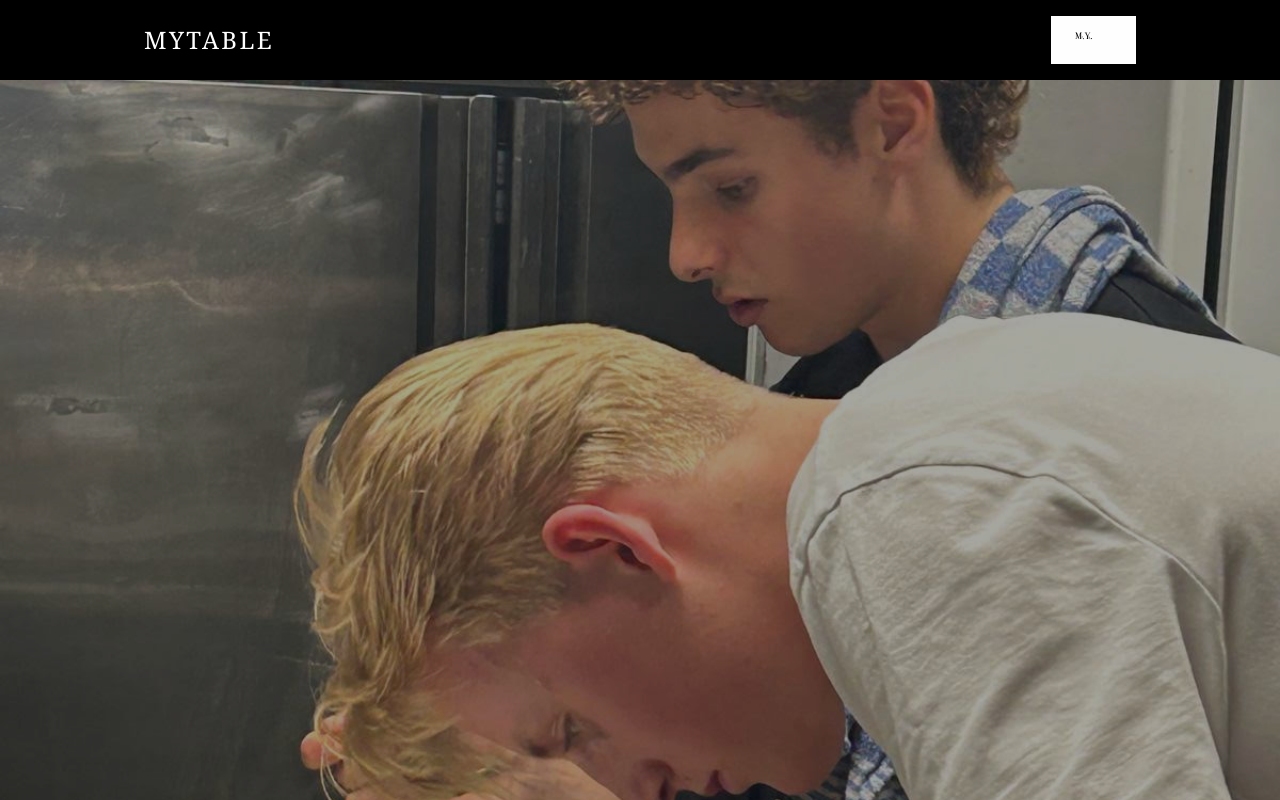
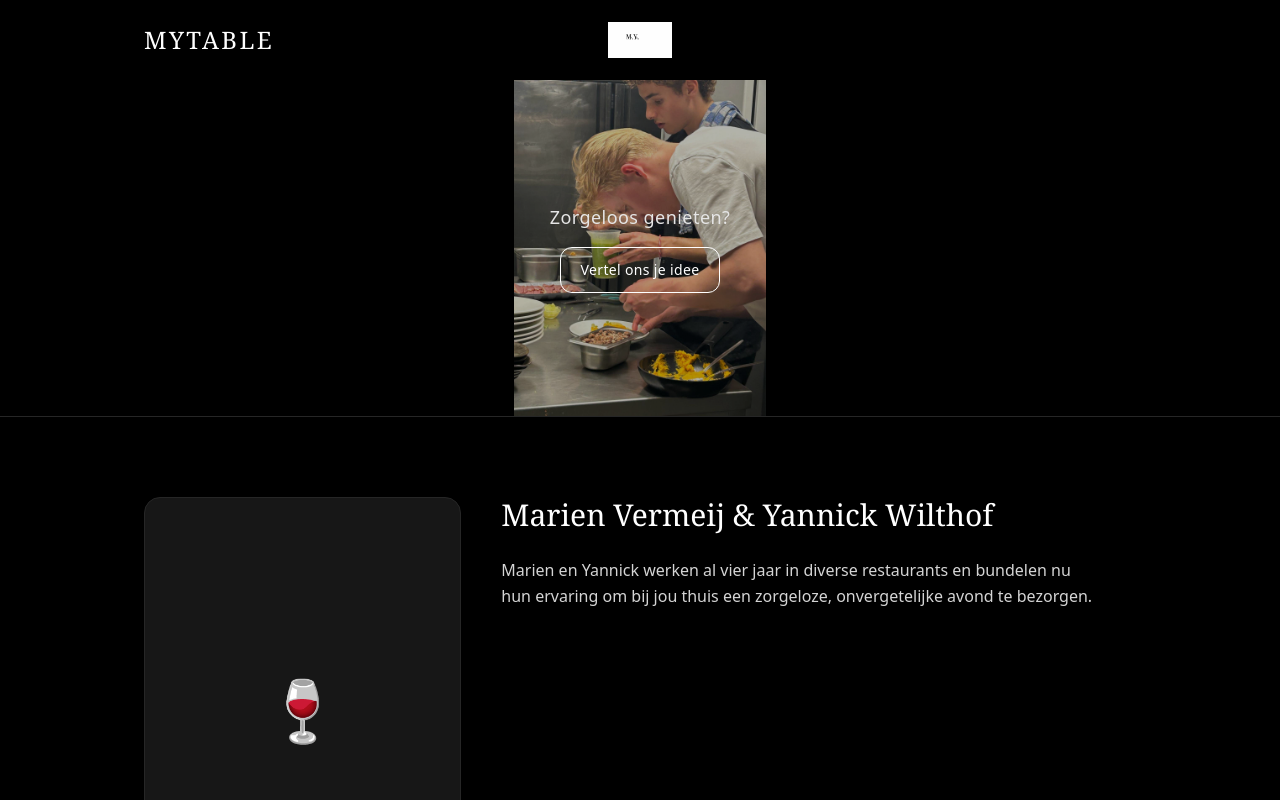
Before and after one commit to marienvermeij/MYtable, a React (Vite) app: page / in a window 1280 px wide. Shown: the top 800 px of the page. Built offline with nearby package versions, Linux system fonts and the light colour scheme.

Commit message:
Update App.jsx

```diff
--- a/src/App.jsx
+++ b/src/App.jsx
@@ -1,43 +1,53 @@
 import React from 'react'
 
-// Foto en logo – zorg dat ze in /public staan
+// ---- Bestandsnamen (in /public, GEEN slash nodig) ----
 const HERO_SRC = 'hero.jpg'
-const LOGO_SRC = 'logo.svg'
+const LOGO_SRC = 'logo.svg' // of 'logo.png' als je PNG gebruikt
 
-// ---- Navigatiebalk (zwart, wit logo rechts) ----
-const Nav = () => (
-  <header className="w-full bg-black text-white py-4">
-    <div className="container-narrow flex items-center justify-between">
-      {/* Links: MYTABLE */}
-      <h1 className="font-display text-2xl tracking-widest">MYTABLE</h1>
-      {/* Rechts: logo (wit SVG) */}
+// ---- Bovenbalk: zwart, MYTABLE links, LOGO gecentreerd ----
+const TopBar = () => (
+  <div className="relative w-full bg-black text-white h-16 md:h-20 flex items-center">
+    {/* Linkerkant: MYTABLE */}
+    <div className="container-narrow w-full">
+      <div className="flex items-center h-16 md:h-20">
+        <span className="font-display text-xl md:text-2xl tracking-widest">MYTABLE</span>
+      </div>
+    </div>
+
+    {/* Gecentreerd logo bovenop (echt midden, onafhankelijk van links/rechts) */}
+    <div className="absolute left-1/2 top-1/2 -translate-x-1/2 -translate-y-1/2 pointer-events-none">
       <img
         src={LOGO_SRC}
         alt="MYTABLE logo"
-        className="h-10 md:h-12 object-contain"
+        className="h-7 md:h-9 object-contain"
+        // Als je logo zwart is en je wilt witte letters: uncomment onderstaande regel
+        // style={{ filter: 'invert(1)' }}
       />
     </div>
-  </header>
+  </div>
 )
 
-// ---- Hero: foto over hele breedte met tekst erop ----
+// ---- Hero: korter, full-width, NIET ingezoomd, tekst erop ----
 const Hero = () => (
-  <section className="relative bg-black text-white">
-    {/* Foto */}
+  <section className="bg-black text-white">
+    <TopBar />
+
+    {/* Kortere hero: ~36–42vh i.p.v. full-height */}
+    <div className="relative w-full h-[36vh] md:h-[42vh] min-h-[260px] flex items-center justify-center overflow-hidden bg-black">
+      {/* Foto: niet croppen -> object-contain */}
       <img
         src={HERO_SRC}
         alt="MYTABLE hero"
-      className="block w-full h-auto"
+        className="max-w-full max-h-full object-contain"
+        style={{ objectPosition: 'center center' }}
       />
 
-    {/* Overlay (donkerlaagje voor leesbaarheid) */}
-    <div className="absolute inset-0 bg-black/35" />
+      {/* Subtiele overlay voor leesbaarheid */}
+      <div className="absolute inset-0 bg-black/30" />
 
-    {/* Tekst + CTA */}
-    <div className="absolute inset-0 flex flex-col items-center justify-center text-center gap-5">
-      <p className="text-lg md:text-xl tracking-wide text-neutral-200">
-        Zorgeloos genieten?
-      </p>
+      {/* Tekst + CTA gecentreerd op de foto */}
+      <div className="absolute inset-0 flex flex-col items-center justify-center gap-4 text-center px-4">
+        <p className="text-base md:text-lg tracking-wide text-neutral-200">Zorgeloos genieten?</p>
         <a
           href="#contact"
           className="inline-flex items-center justify-center rounded-xl px-5 py-3 text-sm font-medium tracking-wide border border-white text-white hover:bg-white hover:text-black transition"
@@ -45,11 +55,12 @@ const Hero = () => (
           Vertel ons je idee
         </a>
       </div>
+    </div>
   </section>
 )
 
 const Over = () => (
-  <section id="over" className="py-20 border-t border-neutral-800 bg-black text-white">
+  <section id="over" className="py-16 md:py-20 border-t border-neutral-800 bg-black text-white">
     <div className="container-narrow grid md:grid-cols-[1fr_2fr] gap-10 items-start">
       <div className="aspect-[3/4] rounded-2xl bg-neutral-900 border border-neutral-800 flex items-center justify-center text-neutral-500">
         <span className="text-6xl">🍷</span>
@@ -66,89 +77,43 @@ const Over = () => (
 )
 
 const Contact = () => (
-  <section id="contact" className="py-20 border-t border-neutral-800 bg-black text-white">
+  <section id="contact" className="py-16 md:py-20 border-t border-neutral-800 bg-black text-white">
     <div className="container-narrow">
       <div className="grid md:grid-cols-2 gap-10">
         <div className="space-y-4">
           <h2 className="font-display text-3xl">Contact</h2>
           <p className="text-neutral-300">vertel ons je idee.</p>
           <ul className="text-sm text-neutral-300 space-y-1">
-            <li>
-              <strong>E-mail:</strong>{' '}
-              <a
-                className="underline hover:no-underline"
-                href="mailto:marienvermeij@gmail.com"
-              >
-                marienvermeij@gmail.com
-              </a>
-            </li>
-            <li>
-              <strong>Telefoon:</strong>{' '}
-              <a
-                className="underline hover:no-underline"
-                href="tel:0653591134"
-              >
-                06 5359 1134
-              </a>
-            </li>
+            <li><strong>E-mail:</strong> <a className="underline hover:no-underline" href="mailto:marienvermeij@gmail.com">marienvermeij@gmail.com</a></li>
+            <li><strong>Telefoon:</strong> <a className="underline hover:no-underline" href="tel:0653591134">06 5359 1134</a></li>
             <li><strong>Instagram:</strong> @mytable</li>
           </ul>
         </div>
-        <form
-          name="contact"
-          method="POST"
-          data-netlify="true"
-          className="space-y-4"
-        >
+        <form name="contact" method="POST" data-netlify="true" className="space-y-4">
           <input type="hidden" name="form-name" value="contact" />
           <label className="block">
             <span className="text-sm">Naam</span>
-            <input
-              required
-              name="naam"
-              className="mt-1 w-full rounded-xl border border-neutral-700 bg-black text-white px-3 py-2 placeholder-neutral-500"
-            />
+            <input required name="naam" className="mt-1 w-full rounded-xl border border-neutral-700 bg-black text-white px-3 py-2 placeholder-neutral-500" />
           </label>
           <label className="block">
             <span className="text-sm">E-mail</span>
-            <input
-              required
-              type="email"
-              name="email"
-              className="mt-1 w-full rounded-xl border border-neutral-700 bg-black text-white px-3 py-2 placeholder-neutral-500"
-            />
+            <input required type="email" name="email" className="mt-1 w-full rounded-xl border border-neutral-700 bg-black text-white px-3 py-2 placeholder-neutral-500" />
           </label>
           <div className="grid grid-cols-2 gap-4">
             <label className="block">
               <span className="text-sm">Datum</span>
-              <input
-                type="date"
-                name="datum"
-                className="mt-1 w-full rounded-xl border border-neutral-700 bg-black text-white px-3 py-2"
-              />
+              <input type="date" name="datum" className="mt-1 w-full rounded-xl border border-neutral-700 bg-black text-white px-3 py-2" />
             </label>
             <label className="block">
               <span className="text-sm"># Personen</span>
-              <input
-                type="number"
-                name="personen"
-                min="1"
-                className="mt-1 w-full rounded-xl border border-neutral-700 bg-black text-white px-3 py-2"
-              />
+              <input type="number" name="personen" min="1" className="mt-1 w-full rounded-xl border border-neutral-700 bg-black text-white px-3 py-2" />
             </label>
           </div>
           <label className="block">
             <span className="text-sm">Wensen / Idee</span>
-            <textarea
-              name="idee"
-              rows="4"
-              className="mt-1 w-full rounded-xl border border-neutral-700 bg-black text-white px-3 py-2"
-            ></textarea>
+            <textarea name="idee" rows="4" className="mt-1 w-full rounded-xl border border-neutral-700 bg-black text-white px-3 py-2"></textarea>
           </label>
-          <button
-            className="inline-flex items-center justify-center rounded-xl px-5 py-3 text-sm font-medium tracking-wide bg-white text-black hover:bg-neutral-200 transition"
-            type="submit"
-          >
+          <button className="inline-flex items-center justify-center rounded-xl px-5 py-3 text-sm font-medium tracking-wide bg-white text-black hover:bg-neutral-200 transition" type="submit">
             Verstuur
           </button>
         </form>
@@ -169,7 +134,6 @@ const Footer = () => (
 export default function App() {
   return (
     <div id="top" className="font-body bg-black text-white">
-      <Nav />
       <Hero />
       <Over />
       <Contact />
```
Lines whose indentation alone changed are shown as unchanged.
